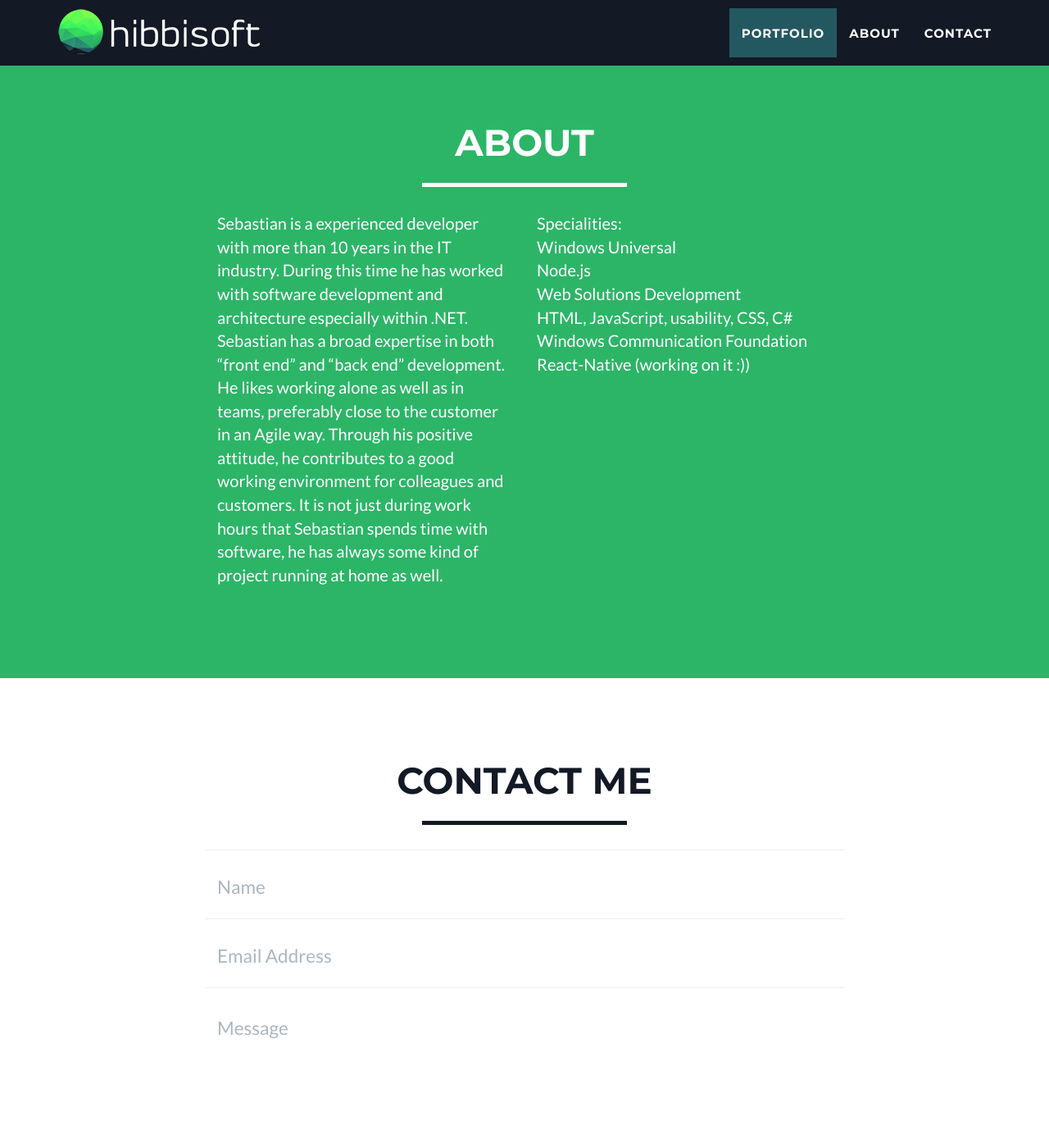
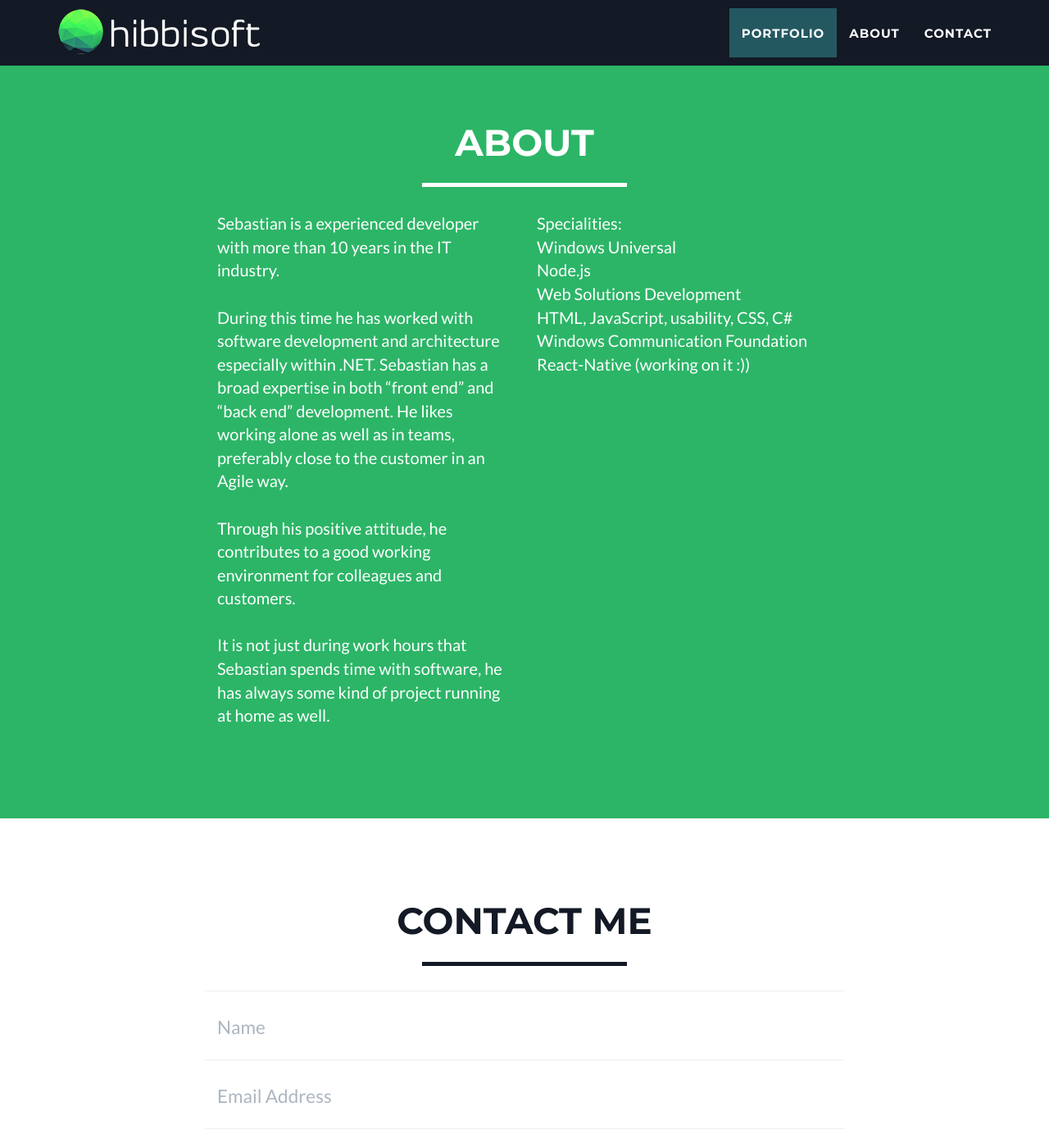
Before and after one commit to sebbebebbe/sebbebebbe.github.com, a Jekyll site: the page built from index.html, in a window 1280 px wide and 1400 px high, scrolled down 1035 px. Shown: the whole window at 82% size. Built offline with Jekyll 4.4.1, drawn with Linux system fonts in a browser that asks for light colours.

```diff
--- a/_includes/about.html
+++ b/_includes/about.html
@@ -9,8 +9,13 @@
             </div>
             <div class="row">
                 <div class="col-lg-4 col-lg-offset-2">
-                    <p>Sebastian is a experienced developer with more than 10 years in the IT industry. During this time he has worked with software development and architecture especially within .NET. Sebastian has a broad expertise in both “front end” and “back end” development. He likes working alone as well as in teams, preferably close to the customer in an Agile way. Through his positive attitude, he contributes to a good working environment for colleagues and customers.
-It is not just during work hours that Sebastian spends time with software, he has always some kind of project running at home as well.</p>
+                    <p>Sebastian is a experienced developer with more than 10 years in the IT industry. <br/> <br/>
+                      During this time he has worked with software development and architecture especially within .NET. Sebastian has a broad expertise in both “front end” and “back end” development.
+                      He likes working alone as well as in teams, preferably close to the customer in an Agile way.  <br/> <br/>
+
+                      Through his positive attitude, he contributes to a good working environment for colleagues and customers.
+                       <br/> <br/>
+                      It is not just during work hours that Sebastian spends time with software, he has always some kind of project running at home as well.</p>
                 </div>               <div class="col-lg-4">
                     <p>
                       Specialities:<br/>
```
